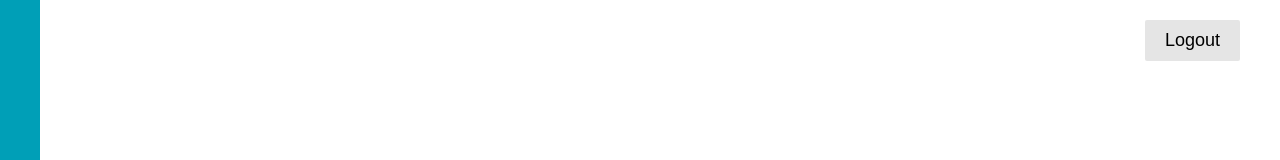
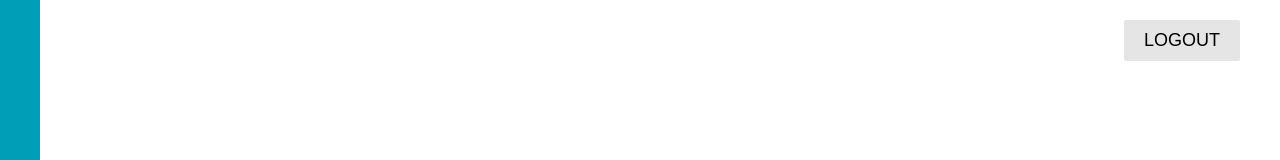
Before and after one commit to codebase-berkeley/teacher-portal, a React (Create React App) app in the folder client/: page / in a window 1280 px wide. Shown: the top 160 px of the page. Built offline with nearby package versions, Linux system fonts and the light colour scheme; the HTML template or start-up script is replaced by a standard one.

Commit message:
ALL CAPSSS

```diff
--- a/client/src/components/Logout/Logout.jsx
+++ b/client/src/components/Logout/Logout.jsx
@@ -4,7 +4,7 @@ import './Logout.css';
 function Logout() {
   return (
     <button type="submit" className="logout">
-      Logout
+      LOGOUT
     </button>
   );
 }
```
